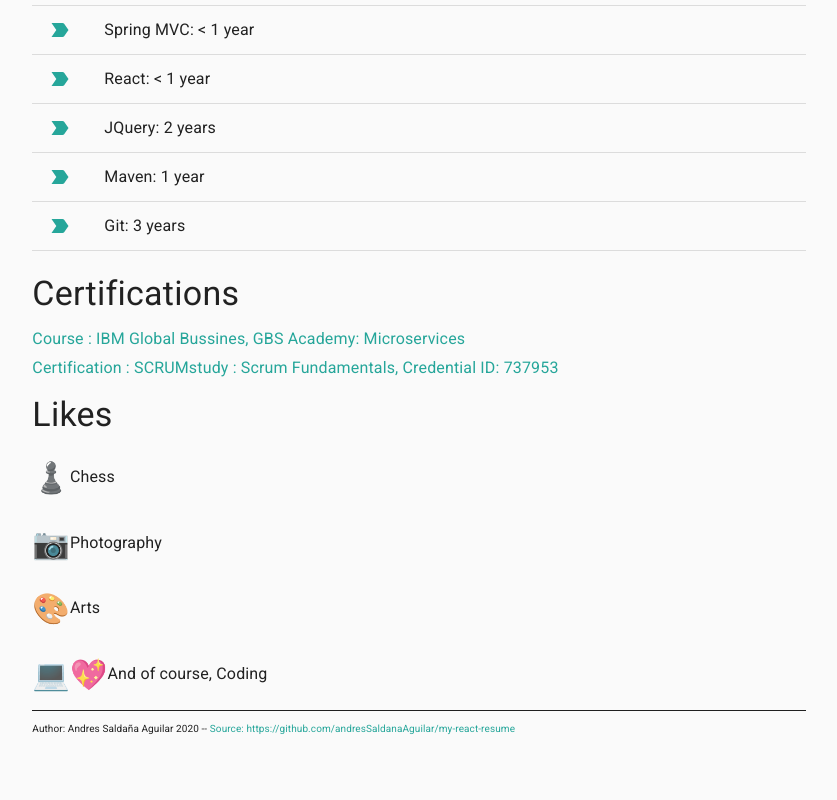
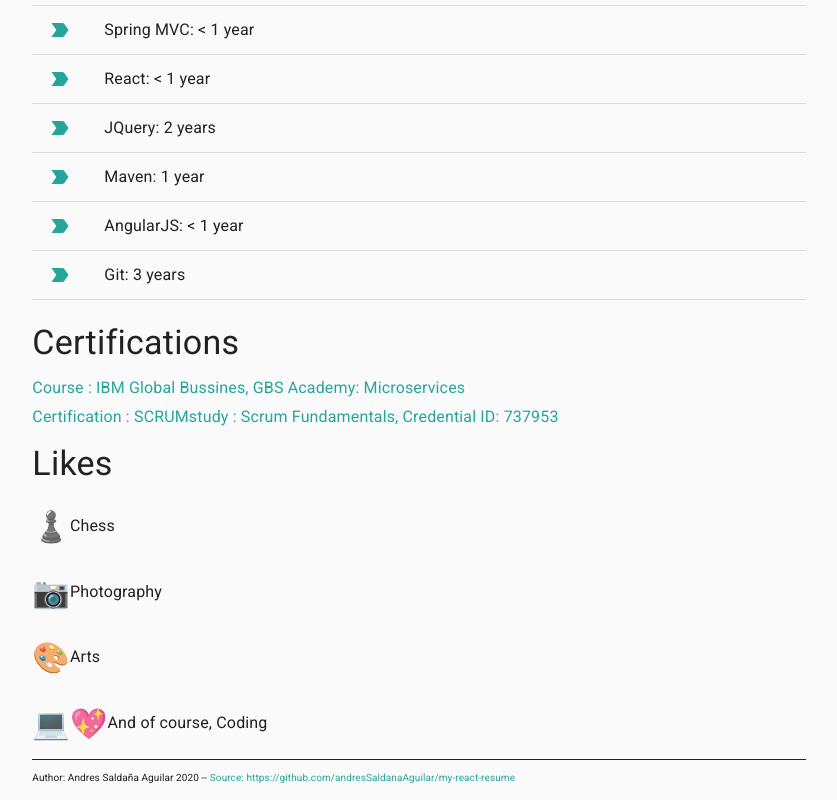
Before and after one commit to andresSaldanaAguilar/my-react-resume, a React (Create React App) app: page / in a window 1280 px wide. Shown: the part 2254-3054 px from the top of the page, without its empty margins (221-1058 px from the left). Before the commit the page ends 3005 px from the top, so only its background shows below. Built offline with nearby package versions, Linux system fonts and the light colour scheme.

Commit message:
adding skill

```diff
--- a/src/englishBundle.js
+++ b/src/englishBundle.js
@@ -77,6 +77,7 @@ const englishBundle = {
                 { key: 'React', value: '< 1 year' },
                 { key: 'JQuery', value: '2 years' },
                 { key: 'Maven', value: '1 year' },
+                { key: 'AngularJS', value: '< 1 year' },
                 { key: 'Git', value: '3 years' }
             ]
         }
--- a/src/spanishBundle.js
+++ b/src/spanishBundle.js
@@ -74,6 +74,7 @@ const spanishBundle = {
             rows: [
                 { key: 'Spring Boot', value: '1 año' },
                 { key: 'Spring MVC', value: '< 1 año' },
+                { key: 'AngularJS', value: '< 1 año' },
                 { key: 'React', value: '< 1 año' },
                 { key: 'JQuery', value: '2 años' },
                 { key: 'Maven', value: '1 año' },
```
